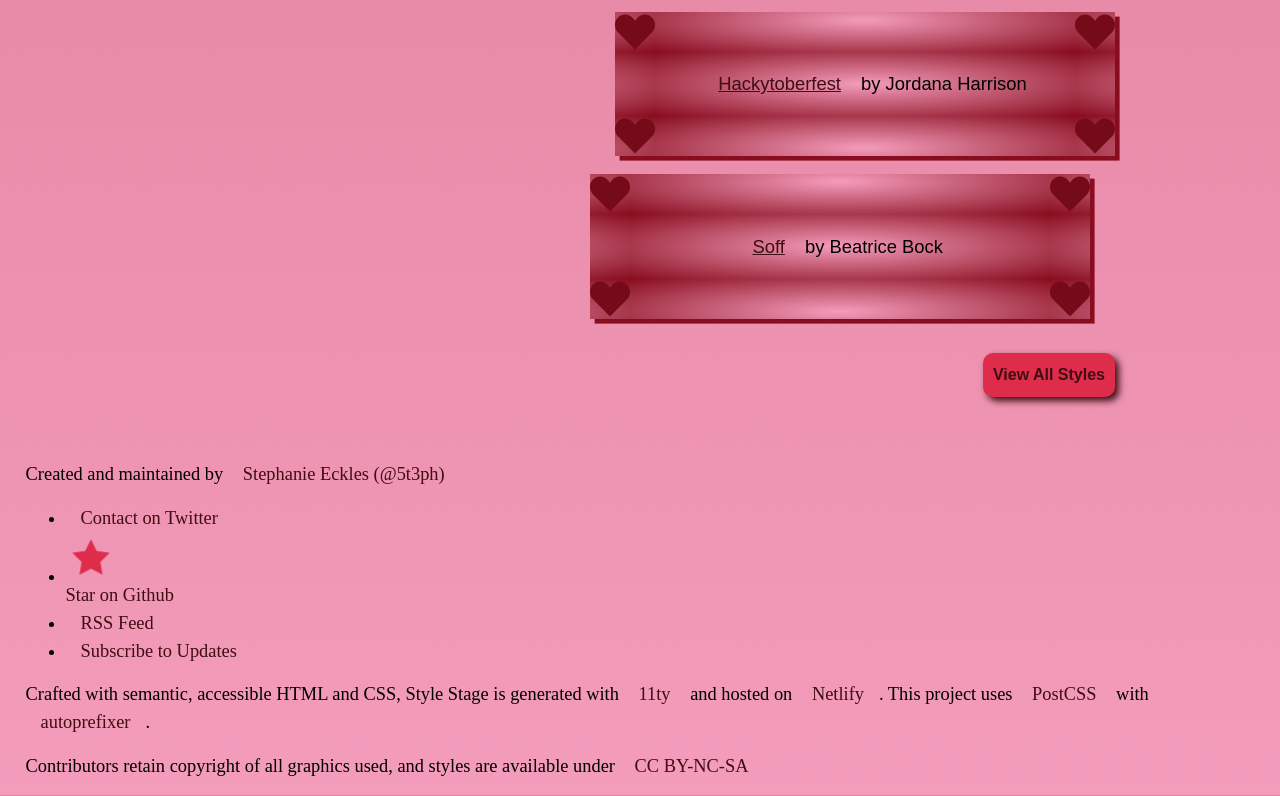
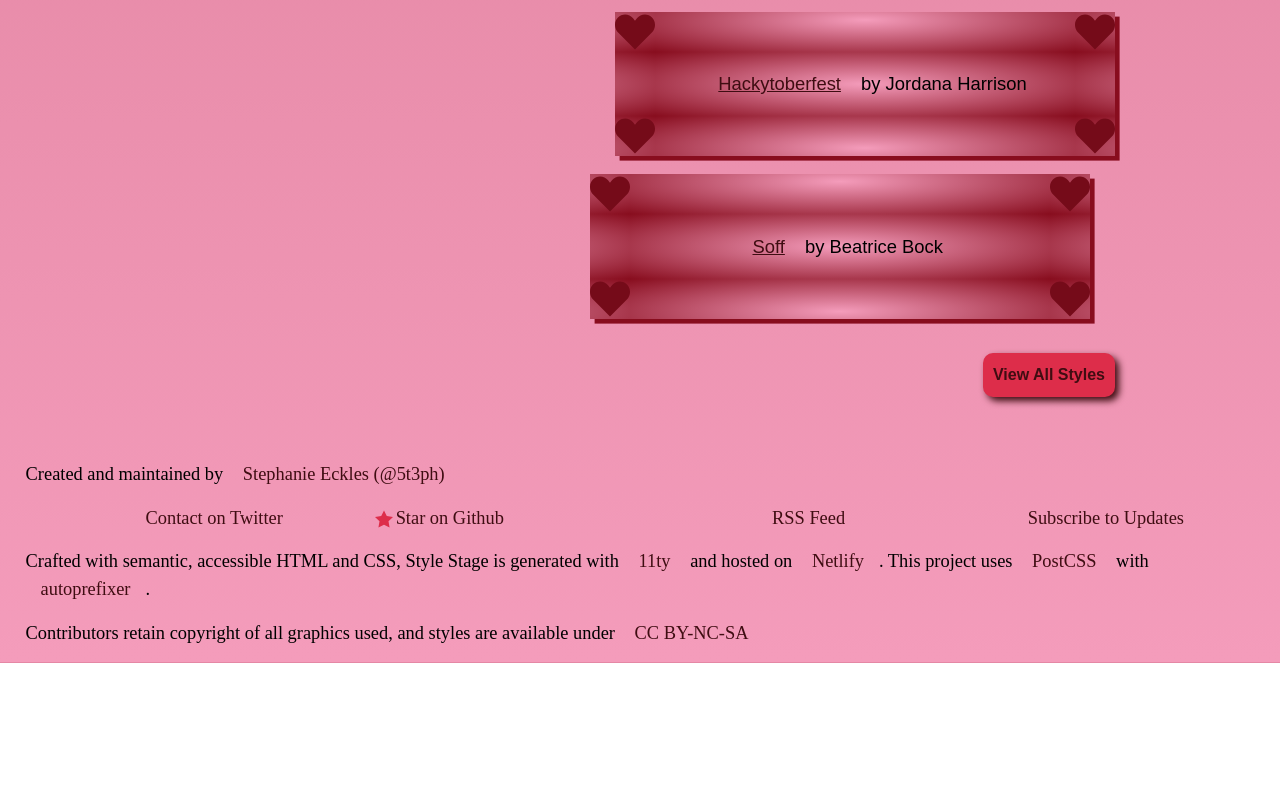
Before and after one commit to Galliem/StyleStage, a website: page public/index.html in a window 1280 px wide. Shown: the part 5748-6544 px from the top of the page. After the commit the page ends 6411 px from the top, so only its background shows below. Drawn offline with Linux system fonts and the light colour scheme; a web font is replaced by a local one.

Commit message:
finished footer

```diff
--- a/sass/composition/_footer.scss
+++ b/sass/composition/_footer.scss
@@ -43,14 +43,34 @@ footer{
     display: grid;
 }
 
-footer p a{
+footer a{
     text-decoration: none;
 }
 
-footer li a{
-    text-decoration: none;
+footer li {
+
+    list-style: none;
 }
 
-footer .link-github svg{
+footer .link-github {
+    display: flex; /* Use flexbox for centering */
+    justify-content: center; /* Horizontally center the SVG */
+    align-items: center; /* Vertically center the SVG */
+}
+
+footer .link-github svg {
     fill: #dd2d4a;
+    width: 24px; /* Optional: Set a specific width */
+    height: 24px; /* Optional: Set a specific height */
 }
+
+a:hover{
+    color: #880D1E;
+}
+
+footer ul{
+    display: grid;
+    grid-template-columns: repeat(4, 1fr);
+    align-content: center;
+    text-align: center;
+}
--- a/sass/composition/_header.scss
+++ b/sass/composition/_header.scss
@@ -61,7 +61,8 @@ header div{
 
 header div {
     a:hover{
-        text-shadow: #F49CBB 2px 2px 2px;
+        text-shadow: #F49CBB 1px 1px 1px;
+        color: black;
     }
 }
 
--- a/sass/composition/_nav.scss
+++ b/sass/composition/_nav.scss
@@ -7,12 +7,14 @@ nav{
         display: flex;
         flex-direction: column;
         align-items: flex-end;
+        height:fit-content;
     }
     li a{
         text-decoration: none;
         margin: -5px;
     }
-    :hover{
+    a:hover{
         color:#F49CBB;
+        text-shadow: maroon 1px 1px 1px;
     }
 }
```
Also changed, not shown: public/style.css.
